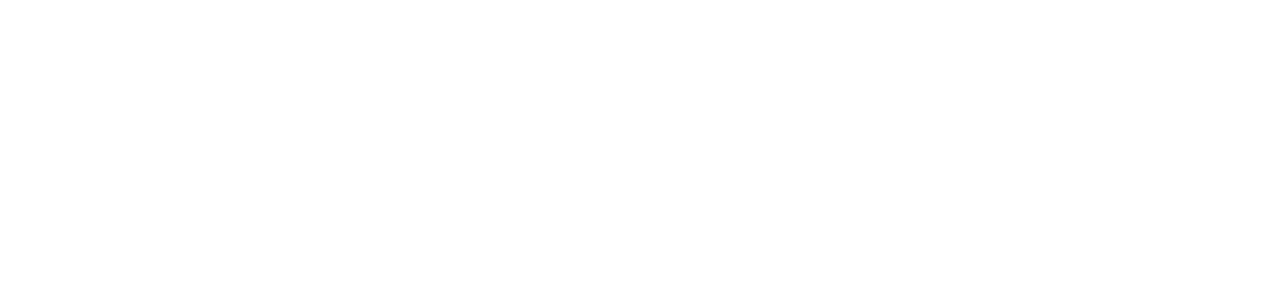
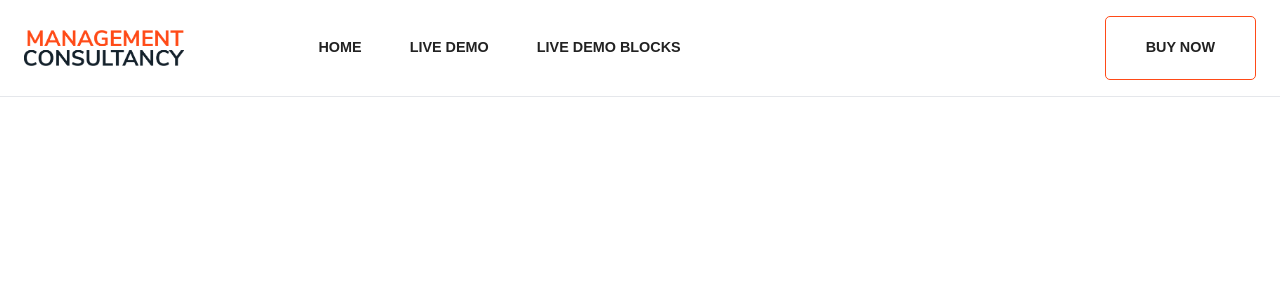
Before and after one commit to DarkAsfu/Internship-assessment, a React (Vite) app: page / in a window 1280 px wide. Shown: the top 300 px of the page. Built offline with nearby package versions, Linux system fonts and the light colour scheme.

Commit message:
Navbar complete

```diff
--- a/src/Pages/Home/NavBar/NavBar.jsx
+++ b/src/Pages/Home/NavBar/NavBar.jsx
@@ -1,9 +1,64 @@
+import { Link } from "react-router-dom";
+
 const NavBar = () => {
     return (
-        <div>
+        <div className="bg-[#fff] border-b">
+            <header >
+                <div className="relative z-20 md:w-full mx-auto">
+                    <div className="px-6 md:px-12 lg:container lg:mx-auto lg:px-6 lg:py-4">
+                        <div className="flex items-center justify-between">
+                            <div className="relative z-20">
+                                <Link to="/">
+                                    <img className="w-[160px]" src="../../../../public/managent-logo2.png" alt="" />
+                                </Link>
+                            </div>
 
+                            <div className="flex items-center justify-end border-l lg:border-l-0 ">
+                                <input type="checkbox" name="hamburger" id="hamburger" className="peer" hidden />
+                                <label htmlFor="hamburger" className="peer-checked:hamburger block relative z-20 p-6 -mr-6 cursor-pointer lg:hidden ">
+                                    <div aria-hidden="true" className="m-auto h-0.5 w-6 rounded bg-[#FF4A17] transition duration-300"></div>
+                                    <div aria-hidden="true" className="m-auto mt-2 h-0.5 w-6 rounded bg-[#FF4A17] transition duration-300"></div>
+                                </label>
+
+                                <div className="peer-checked:translate-x-0 fixed inset-0 w-[calc(100%-4.5rem)] translate-x-[-100%]  border-r shadow-xl transition duration-300 lg:border-r-0 lg:w-auto lg:static lg:shadow-none lg:translate-x-0 bg-[#fff]">
+                                    <div className="flex flex-col h-full justify-between lg:items-center lg:flex-row">
+                                        <ul style={{paddingRight: '400px', fontFamily: 'Nunito Sans'}} className="px-6 pt-32 text-[#222222] font-semibold uppercase space-y-8 md:px-12 lg:space-y-0 lg:flex lg:space-x-12 lg:pt-0 text-[14.4px]">
+                                            <li>
+                                                <Link to='/' className="group relative before:absolute before:inset-x-0 before:bottom-0 before:h-1 before:origin-right before:scale-x-0 before:bg-cyan-100 before:transition before:duration-200 hover:before:origin-left hover:before:scale-x-100">
+                                                    <span className="relative ">Home</span>
+                                                </Link>
+                                            </li>
+                                            <li>
+                                                <Link className="whitespace-nowrap group relative before:absolute before:inset-x-0 before:bottom-0 before:h-1 before:origin-right before:scale-x-0 before:bg-cyan-100 before:transition before:duration-200 hover:before:origin-left hover:before:scale-x-100">
+                                                    <span className="relative ">Live Demo</span>
+                                                </Link>
+                                            </li>
+                                            <li>
+                                                <Link className="whitespace-nowrap group relative before:absolute before:inset-x-0 before:bottom-0 before:h-1 before:origin-right before:scale-x-0 before:bg-cyan-100 before:transition before:duration-200 hover:before:origin-left hover:before:scale-x-100">
+                                                    <span className="relative ">Live Demo Blocks</span>
+                                                </Link>
+                                            </li>
+                                        </ul>
+
+                                        <div className="border-t py-8 px-6 md:px-12 md:py-16 lg:border-t-0  lg:py-0 lg:pr-0 lg:pl-6">
+                                            <Link to="/login" style={{fontFamily: 'Nunito Sans, sans-serif', border: '1px solid #FF4A17', borderRadius: '5px'}} className="text-[14.4px] uppercase font-semibold block px-10 py-5 text-center text-[#222222]">
+                                                Buy Now
+                                            </Link>
+                                        </div>
+                                    </div>
+                                </div>
+                            </div>
+                        </div>
+                    </div>
+                </div>
+            </header>
         </div>
     );
 };
 
 export default NavBar;
+
+{/* <li><Link to='/'>Home</Link></li>
+<li><Link to="/about">About</Link></li>
+<li><Link to="/contact">Contact</Link></li>
+<li><Link to="/faqs">Faqs</Link></li> */}
--- a/src/index.css
+++ b/src/index.css
@@ -1,3 +1,20 @@
 @tailwind base;
 @tailwind components;
 @tailwind utilities;
+@import url('https://fonts.googleapis.com/css2?family=Amiri:wght@400;700&family=Nunito+Sans:opsz,wght@6..12,400;6..12,500;6..12,600;6..12,700;6..12,800&family=Poppins:wght@400;500;600;700&display=swap');
+
+@layer components {
+  .hamburger div:first-child {
+    @apply rotate-45 translate-y-1.5;
+  }
+
+  .hamburger div:last-child {
+    @apply -rotate-45 -translate-y-1;
+  }
+}
+
+* {
+  font-family: 'Amiri', serif;
+  font-family: 'Nunito Sans', sans-serif;
+
+}
```
Also changed, not shown: public/managent-logo2.png (added), 1 other file (tests, documents, lock files or other folders).
